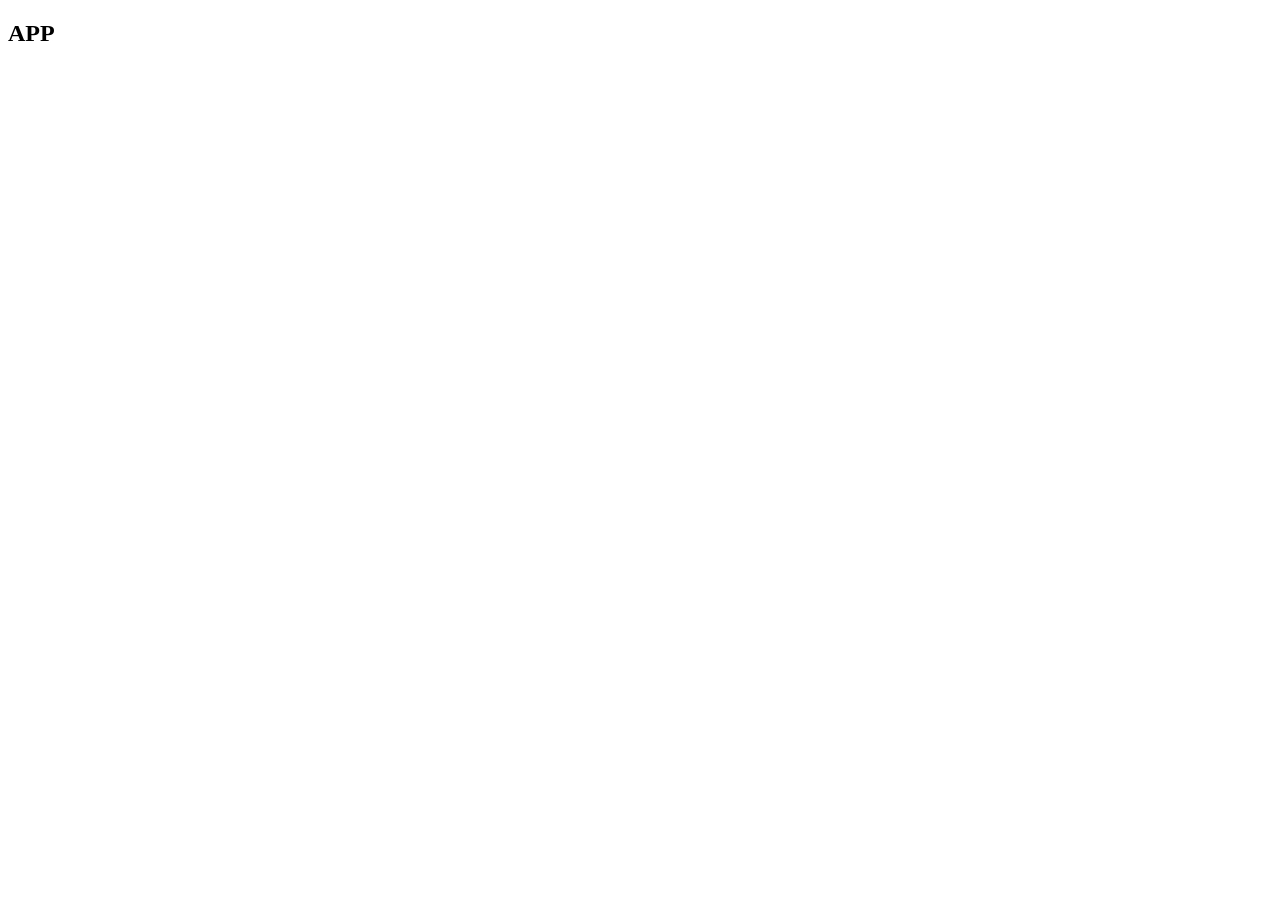
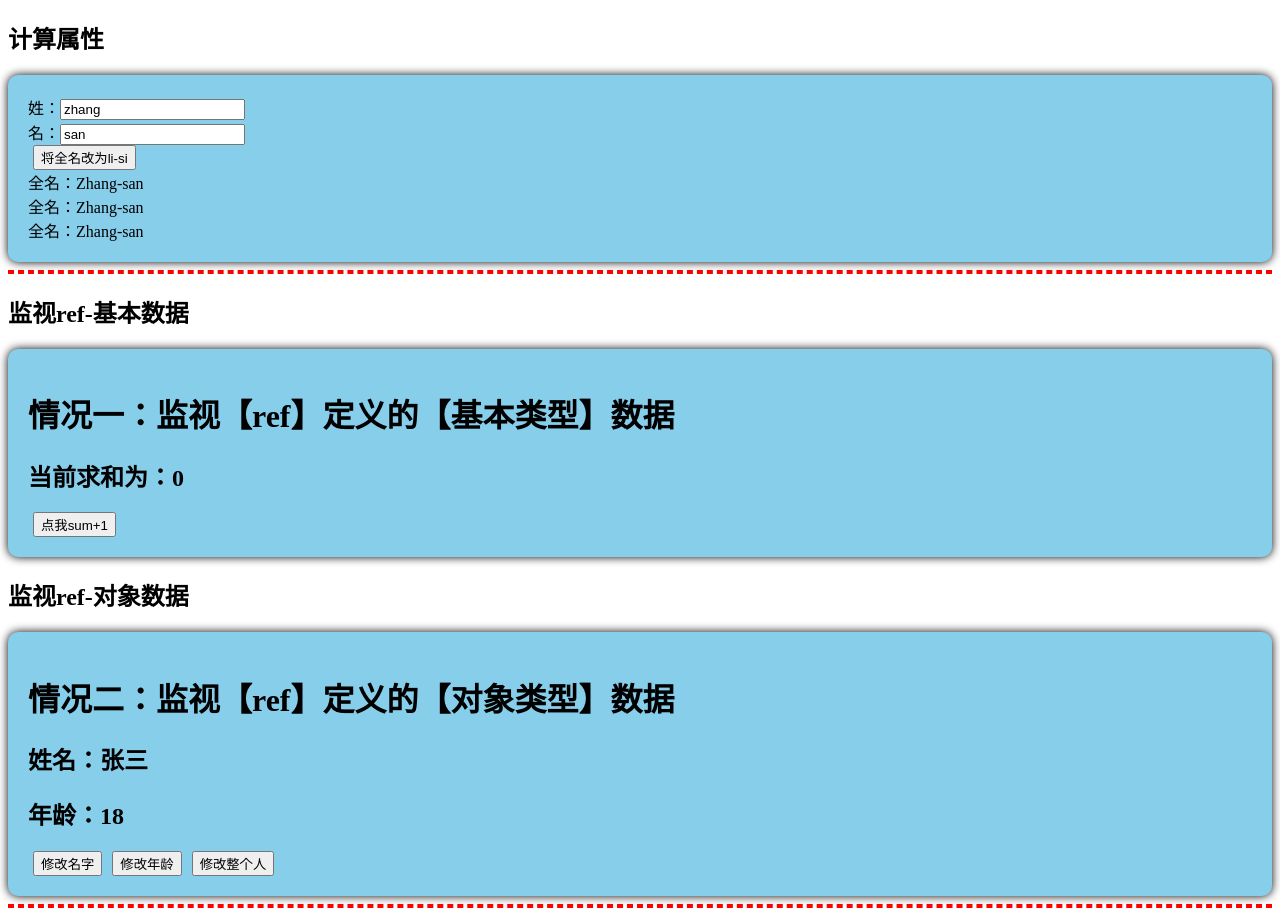
Before and after one commit to mocHeart/vue3Demo, a Vue app: page / in a window 1280 px wide. Before the commit the page ends 800 px from the top, so only its background shows below. Built offline with nearby package versions, Linux system fonts and the light colour scheme.

Commit message:
005-computed和watch

```diff
--- a/src/App.vue
+++ b/src/App.vue
@@ -1,11 +1,22 @@
 <template>
-  <h2>APP</h2>
+  <h2>计算属性</h2>
+  <FullName/>
+  <hr>
+  <h2>监视ref-基本数据</h2>
+  <WatchBaseEg/>
+  <h2>监视ref-对象数据</h2>
+  <WatchRefObjEg/>
+  <hr>
 </template>
 
 <script lang="ts">
+  import FullName from './components/FullName.vue'
+  import WatchBaseEg from './components/WatchBaseEg.vue'
+  import WatchRefObjEg from './components/WatchRefObjEg.vue'
+
   export default {
     name:'App',
-    components:{}
+    components:{FullName,WatchBaseEg,WatchRefObjEg}
   }
 </script>
 
--- /dev/null
+++ b/src/components/FullName.vue
@@ -0,0 +1,58 @@
+<template>
+  <div class="person">
+    姓：<input type="text" v-model="firstName"> <br>
+    名：<input type="text" v-model="lastName"> <br>
+    <button @click="changeFullName">将全名改为li-si</button> <br>
+    全名：<span>{{fullName}}</span> <br>
+    全名：<span>{{fullName}}</span> <br>
+    全名：<span>{{fullName}}</span> <br>
+  </div>
+</template>
+
+<script lang="ts" setup>
+  import {ref,computed} from 'vue'
+
+  let firstName = ref('zhang')
+  let lastName = ref('san')
+
+  // fullName是一个计算属性，默认写法是只读的
+  /*
+    let fullName = computed(()=>{
+    console.log(1)
+    return firstName.value.slice(0,1).toUpperCase() + firstName.value.slice(1) + '-' + lastName.value
+  })
+  */
+
+  // fullName是一个计算属性，get/set写法是可读可写
+  let fullName = computed({
+    // 当fullName被读取时，get调用
+    get(){
+      return firstName.value.slice(0,1).toUpperCase() + firstName.value.slice(1) + '-' + lastName.value
+    },
+    // 当fullName被修改时，set调用，且会收到修改的值
+    set(val){
+      const [str1,str2] = val.split('-')
+      firstName.value = str1
+      lastName.value = str2
+    }
+  })
+
+  function changeFullName(){
+    fullName.value = 'li-si'
+  }
+</script>
+
+<style scoped>
+.person {
+  background-color: skyblue;
+  box-shadow: 0 0 10px;
+  border-radius: 10px;
+  padding: 20px;
+}
+button {
+  margin: 0 5px;
+}
+li {
+  font-size: 20px;
+}
+</style>
--- /dev/null
+++ b/src/components/WatchBaseEg.vue
@@ -0,0 +1,39 @@
+<template>
+  <div class="person">
+    <h1>情况一：监视【ref】定义的【基本类型】数据</h1>
+    <h2>当前求和为：{{sum}}</h2>
+    <button @click="changeSum">点我sum+1</button>
+  </div>
+</template>
+
+<script lang="ts" setup>
+  import {ref,watch} from 'vue'
+  // 数据
+  let sum = ref(0)
+  // 方法
+  function changeSum() {
+    sum.value += 1
+  }
+  // 监视，情况一：监视【ref】定义的【基本类型】数据
+  const stopWatch = watch(sum,(newValue,oldValue)=>{
+    console.log('sum变化了',newValue,oldValue)
+    if(newValue >= 10){
+      stopWatch()
+    }
+  })
+</script>
+
+<style scoped>
+  .person {
+    background-color: skyblue;
+    box-shadow: 0 0 10px;
+    border-radius: 10px;
+    padding: 20px;
+  }
+  button {
+    margin: 0 5px;
+  }
+  li {
+    font-size: 20px;
+  }
+</style>
--- /dev/null
+++ b/src/components/WatchEffectEg.vue
@@ -0,0 +1,54 @@
+<template>
+  <div class="person">
+    <h2>需求：当水温达到60度，或水位达到80cm时，给服务器发请求</h2>
+    <h2>当前水温：{{temp}}℃</h2>
+    <h2>当前水位：{{height}}cm</h2>
+    <button @click="changeTemp">水温+10</button>
+    <button @click="changeHeight">水位+10</button>
+  </div>
+</template>
+
+<script lang="ts" setup name="Person">
+  import {ref,watch,watchEffect} from 'vue'
+  // 数据
+  let temp = ref(10)
+  let height = ref(0)
+  // 方法
+  function changeTemp(){
+    temp.value += 10
+  }
+  function changeHeight(){
+    height.value += 10
+  }
+
+  // 监视 -- watch实现
+  watch([temp,height], (value)=>{
+    // 从value中获取最新的水温(newTemp)、最新的水位(newHeight)
+    let [newTemp,newHeight] = value
+    if(newTemp >= 60 || newHeight >= 80){
+      console.log('给服务器发请求')
+    }
+  })
+
+  // 监视 -- watchEffect实现
+  watchEffect(()=>{
+    if(temp.value >= 60 || height.value >= 80){
+      console.log('给服务器发请求')
+    }
+  })
+</script>
+
+<style scoped>
+  .person {
+    background-color: skyblue;
+    box-shadow: 0 0 10px;
+    border-radius: 10px;
+    padding: 20px;
+  }
+  button {
+    margin: 0 5px;
+  }
+  li {
+    font-size: 20px;
+  }
+</style>
--- /dev/null
+++ b/src/components/WatchMulData.vue
@@ -0,0 +1,62 @@
+<template>
+  <div class="person">
+    <h1>情况五：监视上述的多个数据</h1>
+    <h2>姓名：{{ person.name }}</h2>
+    <h2>年龄：{{ person.age }}</h2>
+    <h2>汽车：{{ person.car.c1 }}、{{ person.car.c2 }}</h2>
+    <button @click="changeName">修改名字</button>
+    <button @click="changeAge">修改年龄</button>
+    <button @click="changeC1">修改第一台车</button>
+    <button @click="changeC2">修改第二台车</button>
+    <button @click="changeCar">修改整个车</button>
+  </div>
+</template>
+
+<script lang="ts" setup name="Person">
+  import {reactive,watch} from 'vue'
+  // 数据
+  let person = reactive({
+    name:'张三',
+    age:18,
+    car:{
+      c1:'奔驰',
+      c2:'宝马'
+    }
+  })
+  // 方法
+  function changeName(){
+    person.name += '~'
+  }
+  function changeAge(){
+    person.age += 1
+  }
+  function changeC1(){
+    person.car.c1 = '奥迪'
+  }
+  function changeC2(){
+    person.car.c2 = '大众'
+  }
+  function changeCar(){
+    person.car = {c1:'雅迪',c2:'爱玛'}
+  }
+
+  // 监视，情况五：监视上述的多个数据
+  watch([()=>person.name,person.car],(newValue,oldValue)=>{
+    console.log('person.car变化了',newValue,oldValue)
+  },{deep:true})
+</script>
+
+<style scoped>
+  .person {
+    background-color: skyblue;
+    box-shadow: 0 0 10px;
+    border-radius: 10px;
+    padding: 20px;
+  }
+  button {
+    margin: 0 5px;
+  }
+  li {
+    font-size: 20px;
+  }
+</style>
--- /dev/null
+++ b/src/components/WatchObjAtrEg.vue
@@ -0,0 +1,66 @@
+<template>
+  <div class="person">
+    <h1>情况四：监视【ref】或【reactive】定义的【对象类型】数据中的某个属性</h1>
+    <h2>姓名：{{ person.name }}</h2>
+    <h2>年龄：{{ person.age }}</h2>
+    <h2>汽车：{{ person.car.c1 }}、{{ person.car.c2 }}</h2>
+    <button @click="changeName">修改名字</button>
+    <button @click="changeAge">修改年龄</button>
+    <button @click="changeC1">修改第一台车</button>
+    <button @click="changeC2">修改第二台车</button>
+    <button @click="changeCar">修改整个车</button>
+  </div>
+</template>
+
+<script lang="ts" setup name="Person">
+  import {reactive,watch} from 'vue'
+  // 数据
+  let person = reactive({
+    name:'张三',
+    age:18,
+    car:{
+      c1:'奔驰',
+      c2:'宝马'
+    }
+  })
+  // 方法
+  function changeName(){
+    person.name += '~'
+  }
+  function changeAge(){
+    person.age += 1
+  }
+  function changeC1(){
+    person.car.c1 = '奥迪'
+  }
+  function changeC2(){
+    person.car.c2 = '大众'
+  }
+  function changeCar(){
+    person.car = {c1:'雅迪',c2:'爱玛'}
+  }
+
+  // 监视响应式对象中的某个属性，且该属性是基本类型的，要写成函数式
+  watch(()=> person.name,(newValue,oldValue)=>{
+    console.log('person.name变化了',newValue,oldValue)
+  })
+  // 监视，情况四：监视响应式对象中的某个属性，且该属性是对象类型的，可以直接写，也能写函数，更推荐写函数
+  watch(()=>person.car,(newValue,oldValue)=>{
+    console.log('person.car变化了',newValue,oldValue)
+  },{deep:true})
+</script>
+
+<style scoped>
+  .person {
+    background-color: skyblue;
+    box-shadow: 0 0 10px;
+    border-radius: 10px;
+    padding: 20px;
+  }
+  button {
+    margin: 0 5px;
+  }
+  li {
+    font-size: 20px;
+  }
+</style>
--- /dev/null
+++ b/src/components/WatchReactiveEg.vue
@@ -0,0 +1,65 @@
+<template>
+  <div class="person">
+    <h1>情况三：监视【reactive】定义的【对象类型】数据</h1>
+    <h2>姓名：{{ person.name }}</h2>
+    <h2>年龄：{{ person.age }}</h2>
+    <button @click="changeName">修改名字</button>
+    <button @click="changeAge">修改年龄</button>
+    <button @click="changePerson">修改整个人</button>
+    <hr>
+    <h2>测试：{{obj.a.b.c}}</h2>
+    <button @click="test">修改obj.a.b.c</button>
+  </div>
+</template>
+
+<script lang="ts" setup name="Person">
+  import {reactive,watch} from 'vue'
+  // 数据
+  let person = reactive({
+    name:'张三',
+    age:18
+  })
+  let obj = reactive({
+    a:{
+      b:{
+        c:666
+      }
+    }
+  })
+  // 方法
+  function changeName(){
+    person.name += '~'
+  }
+  function changeAge(){
+    person.age += 1
+  }
+  function changePerson(){
+    Object.assign(person,{name:'李四',age:80})
+  }
+  function test(){
+    obj.a.b.c = 888
+  }
+
+  // 监视，情况三：监视【reactive】定义的【对象类型】数据，且默认是开启深度监视的
+  watch(person,(newValue,oldValue)=>{
+    console.log('person变化了',newValue,oldValue)
+  })
+  watch(obj,(newValue,oldValue)=>{
+    console.log('Obj变化了',newValue,oldValue)
+  })
+</script>
+
+<style scoped>
+  .person {
+    background-color: skyblue;
+    box-shadow: 0 0 10px;
+    border-radius: 10px;
+    padding: 20px;
+  }
+  button {
+    margin: 0 5px;
+  }
+  li {
+    font-size: 20px;
+  }
+</style>
--- /dev/null
+++ b/src/components/WatchRefObjEg.vue
@@ -0,0 +1,54 @@
+<template>
+  <div class="person">
+    <h1>情况二：监视【ref】定义的【对象类型】数据</h1>
+    <h2>姓名：{{ person.name }}</h2>
+    <h2>年龄：{{ person.age }}</h2>
+    <button @click="changeName">修改名字</button>
+    <button @click="changeAge">修改年龄</button>
+    <button @click="changePerson">修改整个人</button>
+  </div>
+</template>
+
+<script lang="ts" setup name="Person">
+  import {ref,watch} from 'vue'
+  // 数据
+  let person = ref({
+    name:'张三',
+    age:18
+  })
+  // 方法
+  function changeName(){
+    person.value.name += '~'
+  }
+  function changeAge(){
+    person.value.age += 1
+  }
+  function changePerson(){
+    person.value = {name:'李四',age:90}
+  }
+  /*
+    监视，情况一：监视【ref】定义的【对象类型】数据，监视的是对象的地址值，若想监视对象内部属性的变化，需要手动开启深度监视
+    watch的第一个参数是：被监视的数据
+    watch的第二个参数是：监视的回调
+    watch的第三个参数是：配置对象（deep、immediate等等.....）
+  */
+  watch(person,(newValue,oldValue)=>{
+    console.log('person变化了',newValue,oldValue)
+  },{deep:true})
+
+</script>
+
+<style scoped>
+  .person {
+    background-color: skyblue;
+    box-shadow: 0 0 10px;
+    border-radius: 10px;
+    padding: 20px;
+  }
+  button {
+    margin: 0 5px;
+  }
+  li {
+    font-size: 20px;
+  }
+</style>
```
